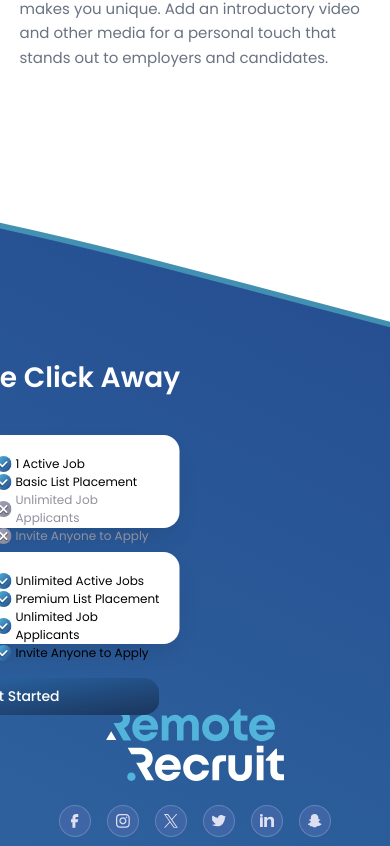
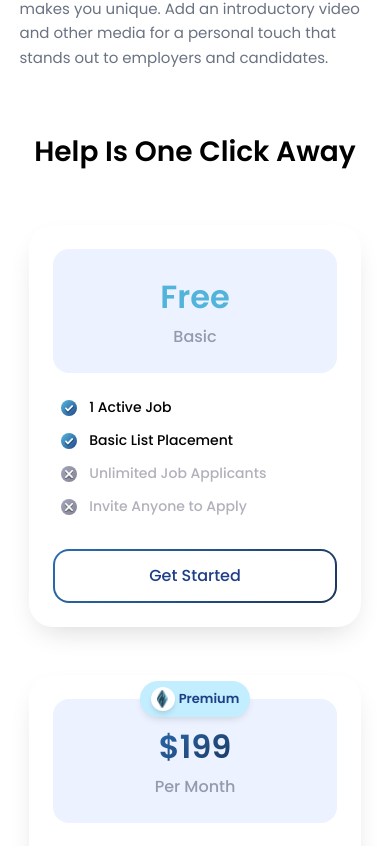
Before and after one commit to rafiqun-navid/remoterecruit_next, a Next.js app: page / in a window 390 px wide. Shown: the part 2838-3684 px from the top of the page. Built offline with nearby package versions, Linux system fonts and the light colour scheme.

Commit message:
mobile done

```diff
--- a/src/app/page.tsx
+++ b/src/app/page.tsx
@@ -5,6 +5,7 @@ import Footer_Section from "@/components/sections/Footer_Section";
 import Body_Section_one from "@/components/sections/Body_Section_one";
 import Body_Section_two from "@/components/sections/Body_section_Two";
 import Body_Section_three from "@/components/sections/Body_section_Three";
+import Pricing_Section_Mobile from "@/components/sections/Pricing_Section_Mobile";
 
 export default function Home() {
   return (
@@ -13,6 +14,7 @@ export default function Home() {
       <Body_Section_one />
       <Body_Section_two />
       <Body_Section_three />
+      <Pricing_Section_Mobile />
       <Footer_Section />
     </div>
   );
--- /dev/null
+++ b/src/components/PackageCard_mobile.tsx
@@ -0,0 +1,56 @@
+import React from "react";
+import Icon from "./Icon_Component";
+import Button from "./Button";
+
+
+interface Feature {
+    text: string;
+    included: boolean;
+}
+
+interface PackageCardProps {
+    price: string;
+    badgeTitle: string;
+    features: Feature[];
+    paidpackage: boolean;
+    onCtaClick?: () => void;
+}
+
+export default function PackageCard_Mobile({
+    price,
+    badgeTitle,
+    features,
+    paidpackage,
+    onCtaClick,
+}: PackageCardProps) {
+    return (
+        <div className="w-[85vw] max-w-[360px] h-auto bg-white rounded-3xl p-6 shadow-[0_12px_30px_-12px_rgba(20,20,20,0.2)] flex flex-col">
+            <div className="flex flex-col gap-6">
+                {/* Price Box */}
+                <div className={` ${paidpackage ? "relative" : ""} w-full py-6 bg-brand-blue-soft rounded-2xl flex flex-col items-center justify-center`}>
+                    {paidpackage && <div className="absolute bg-brand-cyan-soft -top-[18px] w-[110px] h-[36px] rounded-full shadow-[0_4px_10px_-4px_rgba(20,20,20,0.2)] flex items-center justify-center p-1.5 gap-1">
+                        <div className="flex items-center justify-center w-[24px] h-[24px] flex-shrink-0 bg-white rounded-full shadow-md">
+                            <Icon name={"dime"} size={18} className="w-[12px] h-[12px]" />
+                        </div>
+                        <h3 className="font-semibold text-[13px] text-brand-blue">Premium</h3>
+                    </div>}
+                    <h1 className={`font-semibold text-[32px] ${paidpackage ? "text-transparent bg-clip-text bg-gradient-to-br from-brand-blue-gradient-start to-brand-blue-gradient-end" : "text-brand-cyan"}`} >{price}</h1>
+                    <h2 className="font-medium text-[16px] text-brand-gray-text mt-1">{badgeTitle}</h2>
+                </div>
+
+                {/* Features List */}
+                <div className="flex flex-col gap-3 px-2">
+                    {features.map((feature: Feature, index: number) => (
+                        <div key={index} className="flex items-center gap-3">
+                            <Icon name={feature.included ? "tick" : "cross"} size={16} className="w-[16px] h-[16px] flex-shrink-0" />
+                            <span className={`text-[14px] font-medium ${feature.included ? "text-brand-black" : "text-brand-gray-feature  opacity-70"}`}>{feature.text}</span>
+                        </div>
+                    ))}
+                </div>
+            </div>
+
+            {/* CTA */}
+            <Button title="Get Started" variant={paidpackage ? "primary" : "secondary"} className={`w-full h-[54px] rounded-2xl font-medium text-[16px] mt-8 ${paidpackage ? "bg-gradient-to-br from-brand-blue-gradient-start to-brand-blue-gradient-end" : ""}`} />
+        </div>
+    );
+}
--- a/src/components/sections/Footer_Section.tsx
+++ b/src/components/sections/Footer_Section.tsx
@@ -8,16 +8,16 @@ import packages from "@/data/service_packages.json";
 export default function Footer_Section() {
     return (
         <div
-            className="relative w-full bg-cover bg-center lg:bg-[100%_100%] bg-no-repeat flex flex-col justify-end mt-20 lg:mt-60 lg:aspect-[1440/569] min-h-[800px] lg:min-h-0"
+            className="relative w-full bg-cover bg-center lg:bg-[100%_100%] bg-no-repeat flex flex-col justify-end mt-20 lg:mt-60 lg:aspect-[1440/569] min-h-[400px] lg:min-h-0"
             style={{
                 backgroundImage: "url('/Footer_Background.svg')",
             }}
         >
 
-            <div className="lg:absolute w-[90vw] lg:w-[72.22vw] lg:top-3 left-1/2 transform -translate-x-1/2 lg:-translate-y-1/2 flex flex-col justify-between items-center z-10 pt-10 lg:pt-0 pb-10 lg:pb-0 mx-auto">
-                <h1 className="heading-2 text-white lg:text-brand-black">Help Is One Click Away</h1>
+            <div className="hidden lg:flex absolute w-[72.22vw] top-3 left-1/2 transform -translate-x-1/2 -translate-y-1/2 flex-col justify-between items-center z-10 mx-auto">
+                <h1 className="heading-2 text-brand-black">Help Is One Click Away</h1>
 
-                <div className="w-full flex flex-col lg:flex-row justify-center items-center gap-6 lg:gap-[1.7vw] my-6 lg:my-[1vw] mt-10">
+                <div className="w-full flex justify-center items-center gap-[1.7vw] my-[1vw] mt-10">
                     {packages.map((pkg, idx) => (
                         <PackageCard
                             key={idx}
@@ -31,11 +31,11 @@ export default function Footer_Section() {
 
             </div>
 
-            <div className="responsive-box flex flex-col lg:flex-row gap-6 lg:gap-0 justify-between items-center lg:items-start mb-10 lg:mb-[6vw]"
+            <div className="responsive-box flex-1 lg:flex-none flex flex-col lg:flex-row gap-10 lg:gap-0 justify-center lg:justify-between items-center lg:items-start pt-12 lg:pt-0 mb-0 lg:mb-[6vw]"
             >
                 <img src="/logo.svg" className="w-[180px] lg:w-[12.8vw] lg:h-[5.139vw] max-w-[184.32px] max-h-[74px] cursor-pointer" onClick={() => window.scrollTo({ top: 0, behavior: 'smooth' })} />
 
-                <div className="flex gap-4 lg:gap-[0.83vw]">
+                <div className="flex gap-4 md:gap-[0.83vw]">
                     {socials.map((social) => (
                         <a
                             key={social.name}
--- /dev/null
+++ b/src/components/sections/Pricing_Section_Mobile.tsx
@@ -0,0 +1,23 @@
+'use client'
+
+import PackageCard from "../PackageCard_mobile";
+import packages from "@/data/service_packages.json";
+
+export default function Pricing_Section_Mobile() {
+    return (
+        <div className="w-full flex flex-col justify-center items-center lg:hidden px-[5vw] mb-10 gap-10 mt-10">
+            <h1 className="heading-2 text-brand-black text-center mb-4">Help Is One Click Away</h1>
+            <div className="w-full flex flex-col justify-center items-center gap-12">
+                {packages.map((pkg, idx) => (
+                    <PackageCard
+                        key={idx}
+                        price={pkg.price}
+                        badgeTitle={pkg.badgeTitle}
+                        features={pkg.features}
+                        paidpackage={pkg.paidPackage}
+                    />
+                ))}
+            </div>
+        </div>
+    );
+}
```
